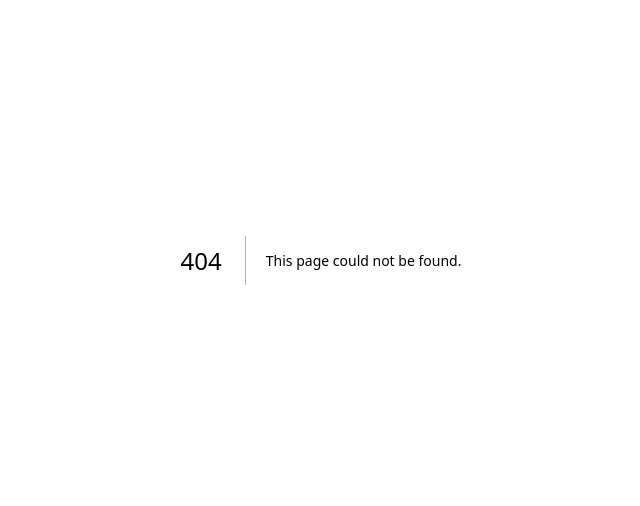
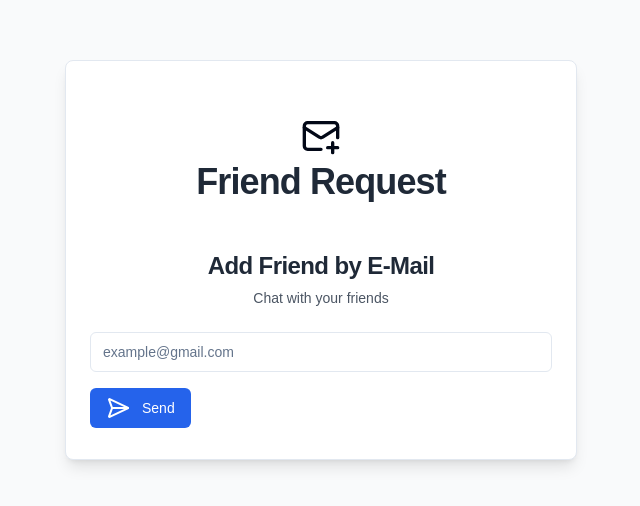
Before and after one commit to Mayank-Radadiya/RealTime_ChatApp, a Next.js app: page /add in a window 1280 px wide. Before the commit this address had no page. Shown: the part 140-646 px from the top of the page, without its empty margins (319-959 px from the left). Built offline with nearby package versions, Linux system fonts and the light colour scheme.

Commit message:
Add Friend Req

```diff
--- /dev/null
+++ b/src/app/add/page.tsx
@@ -0,0 +1,11 @@
+import AddFriendButton from '@/components/BasicUi/AddFriendButton'
+import { FC } from 'react'
+
+
+const page: FC = () => {
+  return <main>
+    <AddFriendButton/>
+  </main>
+}
+
+export default page
--- a/src/app/dashboard/page.tsx
+++ b/src/app/dashboard/page.tsx
@@ -1,11 +1,5 @@
-import { FC } from 'react'
+const page = () => {
+  return <></>;
+};
 
-interface pageProps {
-
-}
-
-const page: FC<pageProps> = ({}) => {
-  return <div>page</div>
-}
-
-export default page
+export default page;
--- /dev/null
+++ b/src/components/BasicUi/AddFriendButton.tsx
@@ -0,0 +1,126 @@
+"use client";
+import { FC, useState } from "react";
+import Button from "@/components/ui/Button";
+import {
+  Card,
+  CardDescription,
+  CardHeader,
+  CardTitle,
+} from "@/components/ui/card";
+import { Input } from "@/components/ui/input";
+import axios, { AxiosError } from "axios";
+import { addFriendValidator } from "@/lib/validation/add-friend";
+import { zodResolver } from "@hookform/resolvers/zod";
+import { z } from "zod";
+import { useForm } from "react-hook-form";
+
+type FormData = z.infer<typeof addFriendValidator>;
+
+const AddFriendButton = ({}) => {
+  const [showSuccessState, setShowSuccessState] = useState<boolean>(false);
+
+  const {
+    register,
+    handleSubmit,
+    setError,
+    formState: { errors },
+  } = useForm<FormData>({
+    resolver: zodResolver(addFriendValidator),
+  });
+
+  const addFriend = async (email: string) => {
+    try {
+      const emailValidation = addFriendValidator.parse({ email });
+
+      axios.post("/api/friends/add", {
+        email: emailValidation,
+      });
+
+      setShowSuccessState(true);
+    } catch (error) {
+      if (error instanceof z.ZodError) {
+        setError("email", { message: error.message });
+        return;
+      }
+
+      if (error instanceof AxiosError) {
+        setError("email", { message: error.response?.data });
+        return;
+      }
+
+      setError("email", { message: "Something went wrong." });
+    }
+  };
+
+  return (
+    <div className="h-screen flex flex-col items-center justify-center bg-gray-50">
+      <form>
+        <Card className="flex flex-col h-[50vh] w-[90vw] max-w-lg items-center justify-center p-6 shadow-lg rounded-lg bg-white">
+          <CardHeader>
+            <div className="w-full flex items-center justify-center">
+              <svg
+                xmlns="http://www.w3.org/2000/svg"
+                width="40"
+                height="40"
+                viewBox="0 0 24 24"
+                fill="none"
+                stroke="currentColor"
+                strokeWidth="2"
+                strokeLinecap="round"
+                strokeLinejoin="round"
+                className="lucide lucide-mail-plus"
+              >
+                <path d="M22 13V6a2 2 0 0 0-2-2H4a2 2 0 0 0-2 2v12c0 1.1.9 2 2 2h8" />
+                <path d="m22 7-8.97 5.7a1.94 1.94 0 0 1-2.06 0L2 7" />
+                <path d="M19 16v6" />
+                <path d="M16 19h6" />
+              </svg>
+            </div>
+            <CardTitle className="text-4xl font-semibold text-gray-800">
+              Friend Request
+            </CardTitle>
+          </CardHeader>
+
+          <CardHeader className="text-center">
+            <div className="flex gap-4">
+              <CardTitle className="text-2xl font-semibold text-gray-800">
+                Add Friend by E-Mail
+              </CardTitle>
+            </div>
+            <CardDescription className="text-gray-600">
+              Chat with your friends
+            </CardDescription>
+          </CardHeader>
+
+          <Input placeholder="example@gmail.com" />
+          <div className="flex w-full justify-start items-start">
+            <Button
+              type="button"
+              className="mt-4 flex items-center justify-center  max-w-sm bg-blue-600 hover:bg-blue-700 text-white font-medium py-2 px-4 rounded-md transition duration-150 ease-in-out disabled:bg-blue-300 disabled:cursor-not-allowed gap-3"
+              onClick={() => {}}
+            >
+              <svg
+                xmlns="http://www.w3.org/2000/svg"
+                width="24"
+                height="24"
+                viewBox="0 0 24 24"
+                fill="none"
+                stroke="currentColor"
+                strokeWidth="2"
+                strokeLinecap="round"
+                strokeLinejoin="round"
+                className="lucide lucide-send-horizontal"
+              >
+                <path d="M3.714 3.048a.498.498 0 0 0-.683.627l2.843 7.627a2 2 0 0 1 0 1.396l-2.842 7.627a.498.498 0 0 0 .682.627l18-8.5a.5.5 0 0 0 0-.904z" />
+                <path d="M6 12h16" />
+              </svg>
+              Send
+            </Button>
+          </div>
+        </Card>
+      </form>
+    </div>
+  );
+};
+
+export default AddFriendButton;
--- /dev/null
+++ b/src/components/ui/input.tsx
@@ -0,0 +1,23 @@
+import { cn } from "@/lib/utils/utils"
+import * as React from "react"
+
+
+
+const Input = React.forwardRef<HTMLInputElement, React.ComponentProps<"input">>(
+  ({ className, type, ...props }, ref) => {
+    return (
+      <input
+        type={type}
+        className={cn(
+          "flex h-10 w-full rounded-md border border-input bg-background px-3 py-2 text-base ring-offset-background file:border-0 file:bg-transparent file:text-sm file:font-medium file:text-foreground placeholder:text-muted-foreground focus-visible:outline-none focus-visible:ring-2 focus-visible:ring-ring focus-visible:ring-offset-2 disabled:cursor-not-allowed disabled:opacity-50 md:text-sm",
+          className
+        )}
+        ref={ref}
+        {...props}
+      />
+    )
+  }
+)
+Input.displayName = "Input"
+
+export { Input }
--- /dev/null
+++ b/src/lib/validation/add-friend.ts
@@ -0,0 +1,5 @@
+import { z } from "zod";
+
+export const addFriendValidator = z.object({
+  email: z.string().email(),
+});
--- a/tailwind.config.ts
+++ b/tailwind.config.ts
@@ -58,5 +58,5 @@ export default {
   		}
   	}
   },
-  plugins: [require("tailwindcss-animate")],
+  plugins: [require("tailwindcss-animate"), require("@tailwindcss/forms")],
 } satisfies Config;
```
Also changed, not shown: package.json (+6 -1 lines), src/lib/validation/message.validation.ts (added, +12 -0 lines), 1 other file (tests, documents, lock files or other folders).
